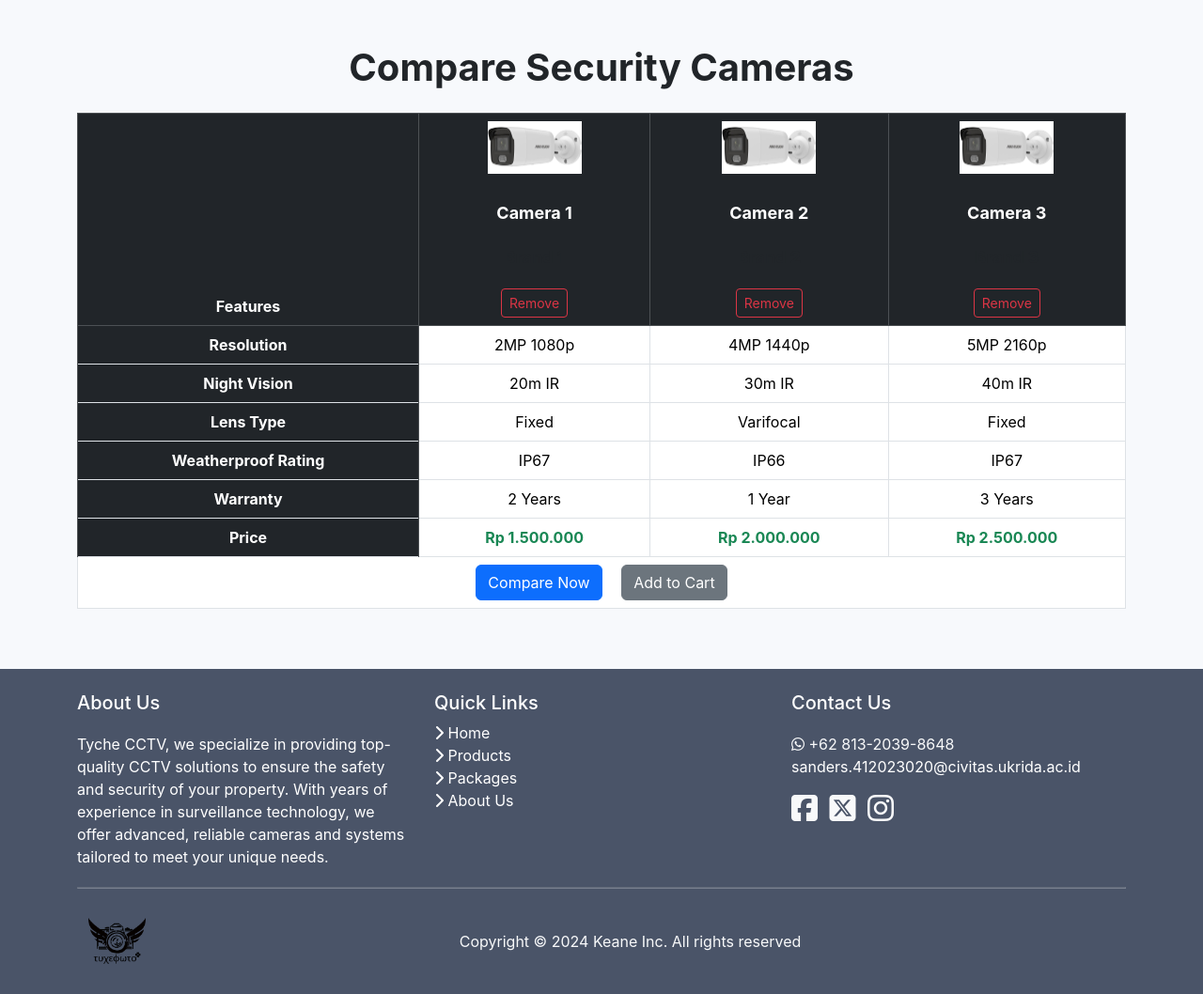
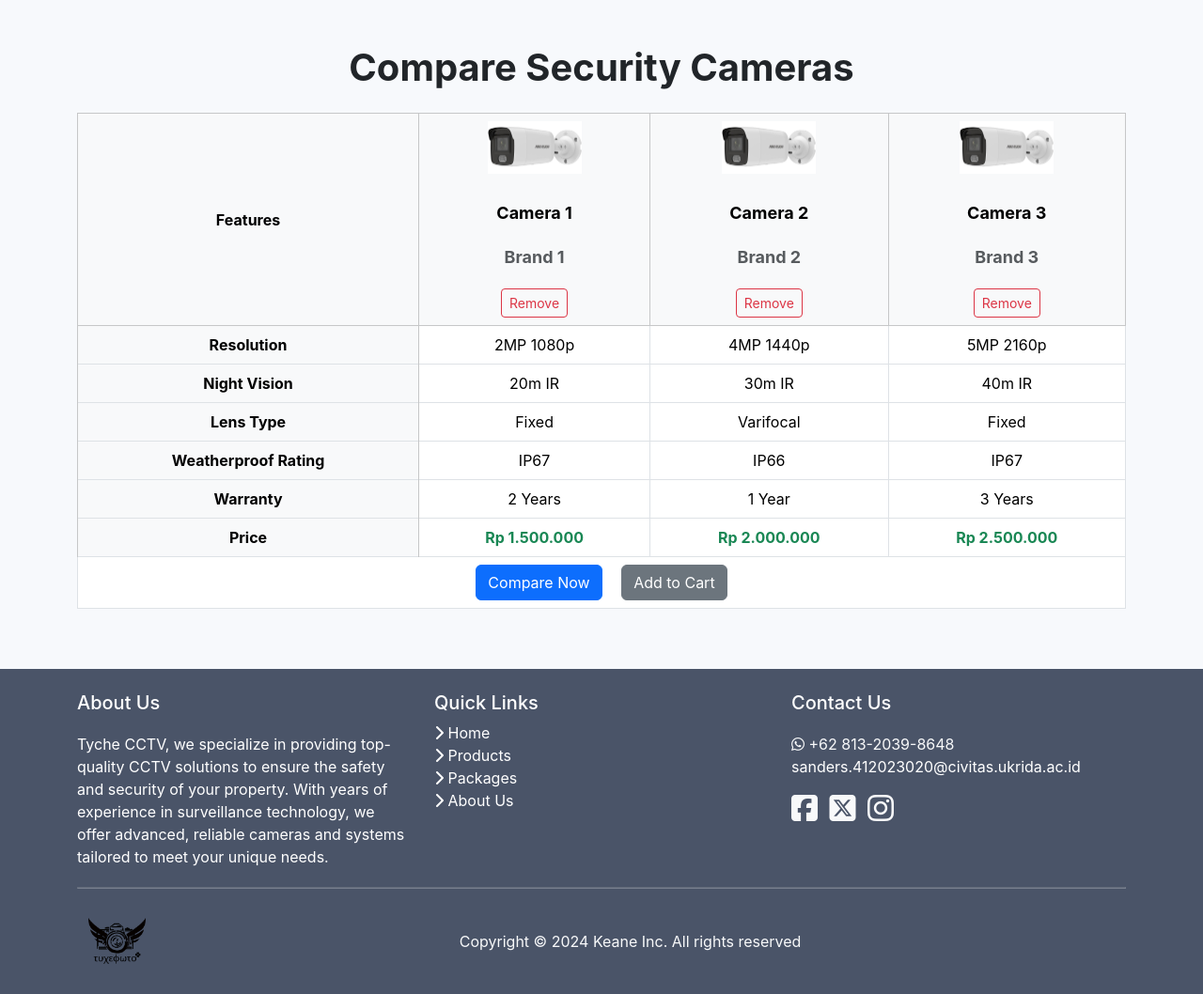
Before and after one commit to TycherosElfida/Webdev-1-Project-UAS, a PHP site: page /index.php?page=compare in a window 1280 px wide. Shown: the part 76-1134 px from the top of the page at 94% size. Run offline with PHP 8.4, Linux system fonts and the light colour scheme.

Commit message:
benerin Cart increase dan decrease button, compare <th> features align middle.

```diff
--- a/includes/Views/cart.php
+++ b/includes/Views/cart.php
@@ -37,9 +37,9 @@
                         </div>
                         <div class="d-flex align-items-center">
                             <div class="quantity-controller d-flex align-items-center">
-                                <button class="btn btn-outline-secondary btn-sm me-2 decrease-quantity" data-id="1">-</button>
-                                <span class="quantity-value fw-bold" id="quantity-1">1</span>
-                                <button class="btn btn-outline-secondary btn-sm ms-2 increase-quantity" data-id="1">+</button>
+                                <button class="btn btn-outline-secondary btn-sm me-2 decrease-quantity" data-id="2">-</button>
+                                <span class="quantity-value fw-bold" id="quantity-2">1</span>
+                                <button class="btn btn-outline-secondary btn-sm ms-2 increase-quantity" data-id="2">+</button>
                             </div>
                             <button class="btn btn-danger btn-sm ms-4 remove-item" data-id="1">Remove</button>
                         </div>
--- a/includes/Views/compare.php
+++ b/includes/Views/compare.php
@@ -3,9 +3,11 @@
         <h1 class="fw-bold text-center mb-4">Compare Security Cameras</h1>
         <div class="table-responsive">
             <table class="table table-bordered text-center align-middle">
-                <thead class="table-dark">
+                <thead class="table-light">
                     <tr>
-                        <th>Features</th>
+                        <th class="align-middle">
+                            Features
+                        </th>
                         <th>
                             <div class="compare-item">
                                 <img src="assets/images/products/2CD20x7G1-L-筒机69-基线-带支架-右侧.png" alt="Camera 1" class="img-fluid mb-2" style="max-width: 100px;">
@@ -34,37 +36,37 @@
                 </thead>
                 <tbody>
                     <tr>
-                        <th class="table-dark">Resolution</th>
+                        <th class="table-light">Resolution</th>
                         <td>2MP 1080p</td>
                         <td>4MP 1440p</td>
                         <td>5MP 2160p</td>
                     </tr>
                     <tr>
-                        <th class="table-dark">Night Vision</th>
+                        <th class="table-light">Night Vision</th>
                         <td>20m IR</td>
                         <td>30m IR</td>
                         <td>40m IR</td>
                     </tr>
                     <tr>
-                        <th class="table-dark">Lens Type</th>
+                        <th class="table-light">Lens Type</th>
                         <td>Fixed</td>
                         <td>Varifocal</td>
                         <td>Fixed</td>
                     </tr>
                     <tr>
-                        <th class="table-dark">Weatherproof Rating</th>
+                        <th class="table-light">Weatherproof Rating</th>
                         <td>IP67</td>
                         <td>IP66</td>
                         <td>IP67</td>
                     </tr>
                     <tr>
-                        <th class="table-dark">Warranty</th>
+                        <th class="table-light">Warranty</th>
                         <td>2 Years</td>
                         <td>1 Year</td>
                         <td>3 Years</td>
                     </tr>
                     <tr>
-                        <th class="table-dark">Price</th>
+                        <th class="table-light">Price</th>
                         <td class="text-success fw-bold">Rp 1.500.000</td>
                         <td class="text-success fw-bold">Rp 2.000.000</td>
                         <td class="text-success fw-bold">Rp 2.500.000</td>
```
